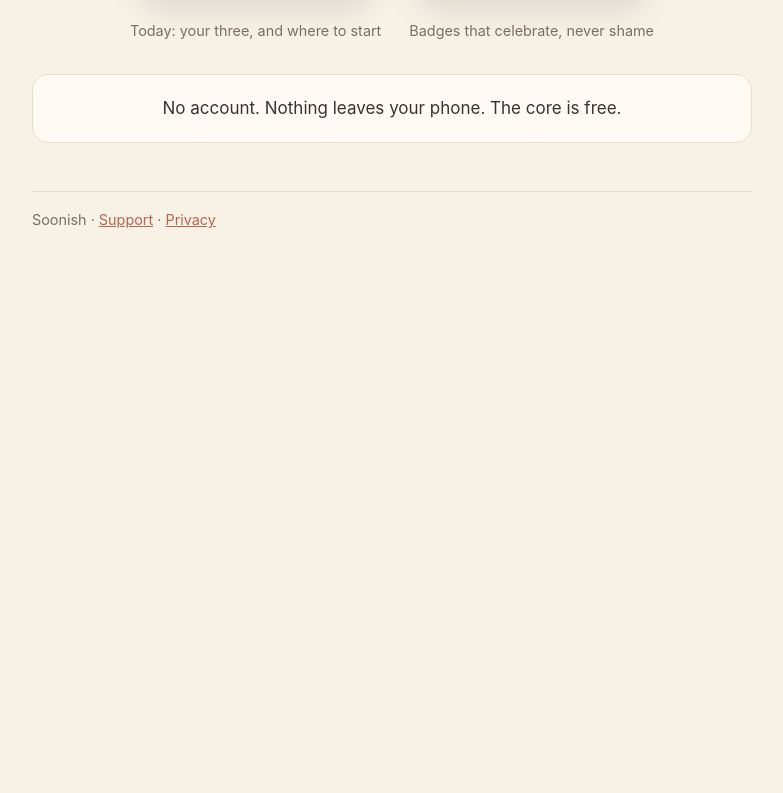
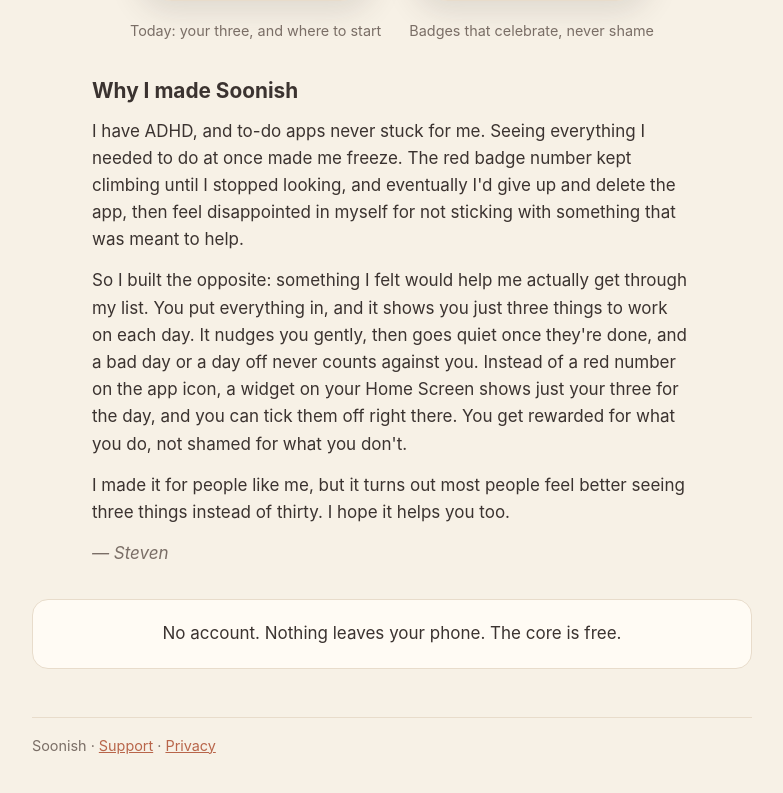
Before and after one commit to getsoonish/website, a plain HTML site: page index.html in a window 1280 px wide. Shown: the part 1178-1971 px from the top of the page, without its empty margins (248-1031 px from the left). Before the commit the page ends 1474 px from the top, so only its background shows below. Drawn offline with Linux system fonts and the light colour scheme.

Commit message:
Home page: Why I made Soonish

```diff
--- a/index.html
+++ b/index.html
@@ -57,6 +57,14 @@
     </figure>
   </section>
 
+  <section class="story">
+    <h2>Why I made Soonish</h2>
+    <p>I have ADHD, and to-do apps never stuck for me. Seeing everything I needed to do at once made me freeze. The red badge number kept climbing until I stopped looking, and eventually I'd give up and delete the app, then feel disappointed in myself for not sticking with something that was meant to help.</p>
+    <p>So I built the opposite: something I felt would help me actually get through my list. You put everything in, and it shows you just three things to work on each day. It nudges you gently, then goes quiet once they're done, and a bad day or a day off never counts against you. Instead of a red number on the app icon, a widget on your Home Screen shows just your three for the day, and you can tick them off right there. You get rewarded for what you do, not shamed for what you don't.</p>
+    <p>I made it for people like me, but it turns out most people feel better seeing three things instead of thirty. I hope it helps you too.</p>
+    <p class="signature">— Steven</p>
+  </section>
+
   <div class="card small">
     <p>No account. Nothing leaves your phone. The core is free.</p>
   </div>
--- a/style.css
+++ b/style.css
@@ -132,3 +132,11 @@
   .hero h1 { font-size: 2.2rem; }
   .shots img { width: 200px; }
 }
+
+.story {
+  max-width: 600px;
+  margin: 8px auto 32px;
+}
+.story h2 { font-size: 1.3rem; margin: 0 0 10px; }
+.story p { margin: 0 0 14px; }
+.story .signature { color: var(--muted); font-style: italic; }
```
